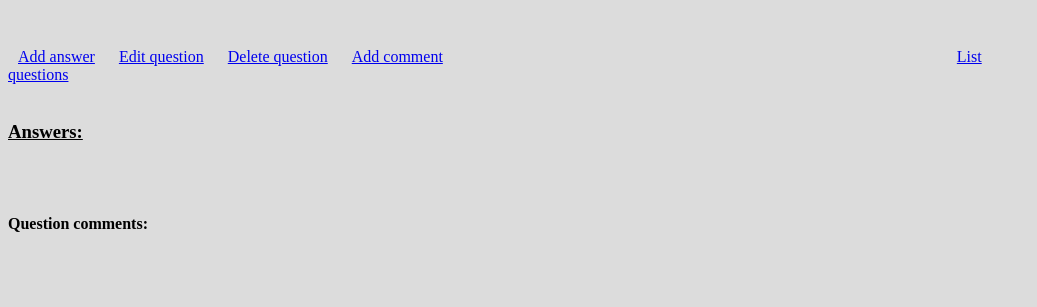
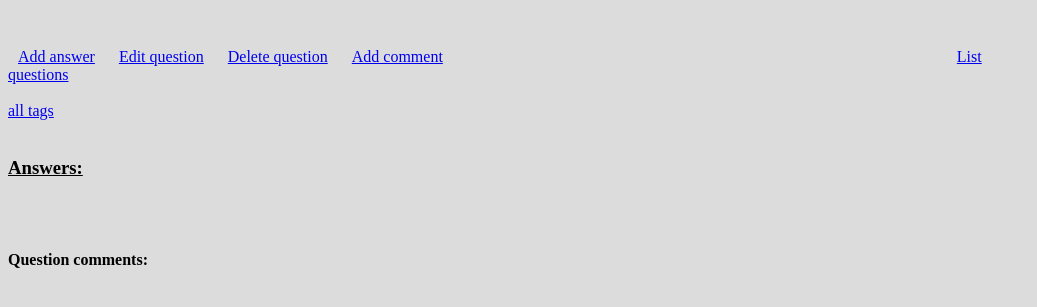
Before and after one commit to derdesz/ask-mate, a Flask app: page /list/question/1 in a window 1280 px wide. Shown: the top 307 px of the page, without its empty margins (0-1037 px from the left). Run offline with Flask 2, Linux system fonts and the light colour scheme; data that the repository does not hold is empty; some libraries are stand-ins or nearby versions.

Commit message:
missing TAGS links added to main page and question page

```diff
--- a/templates/display_question.html
+++ b/templates/display_question.html
@@ -70,6 +70,7 @@
         <a href="{{ url_for("delete_question", question_id=id) }}" style= "margin:10px" >Delete question</a>
         <a href="{{ url_for("add_q_comment", question_id=id) }}" style= "margin:10px" >Add comment</a>
         <a href="{{ url_for("list")}}" style="margin: 500px">List questions</a><br><br>
+        <a href="{{ url_for('tags') }}">all tags</a><br><br>
     </div>
 
     <div id="answers">
--- a/templates/main.html
+++ b/templates/main.html
@@ -26,6 +26,7 @@
 <a href="{{ url_for('registration') }}">Registration</a><br><br>
 <a href="{{ url_for('login') }}">Login</a><br><br>
 <a href="{{ url_for('logout') }}">LOGOUT</a><br><br>
+<a href="{{ url_for('tags') }}">tags</a><br><br>
 <a href="{{ url_for('all_users') }}" >list all users</a><br><br>
 <a href="{{ url_for('user_page', user_id=user_id) }}">Go to your own page</a>
 
```
